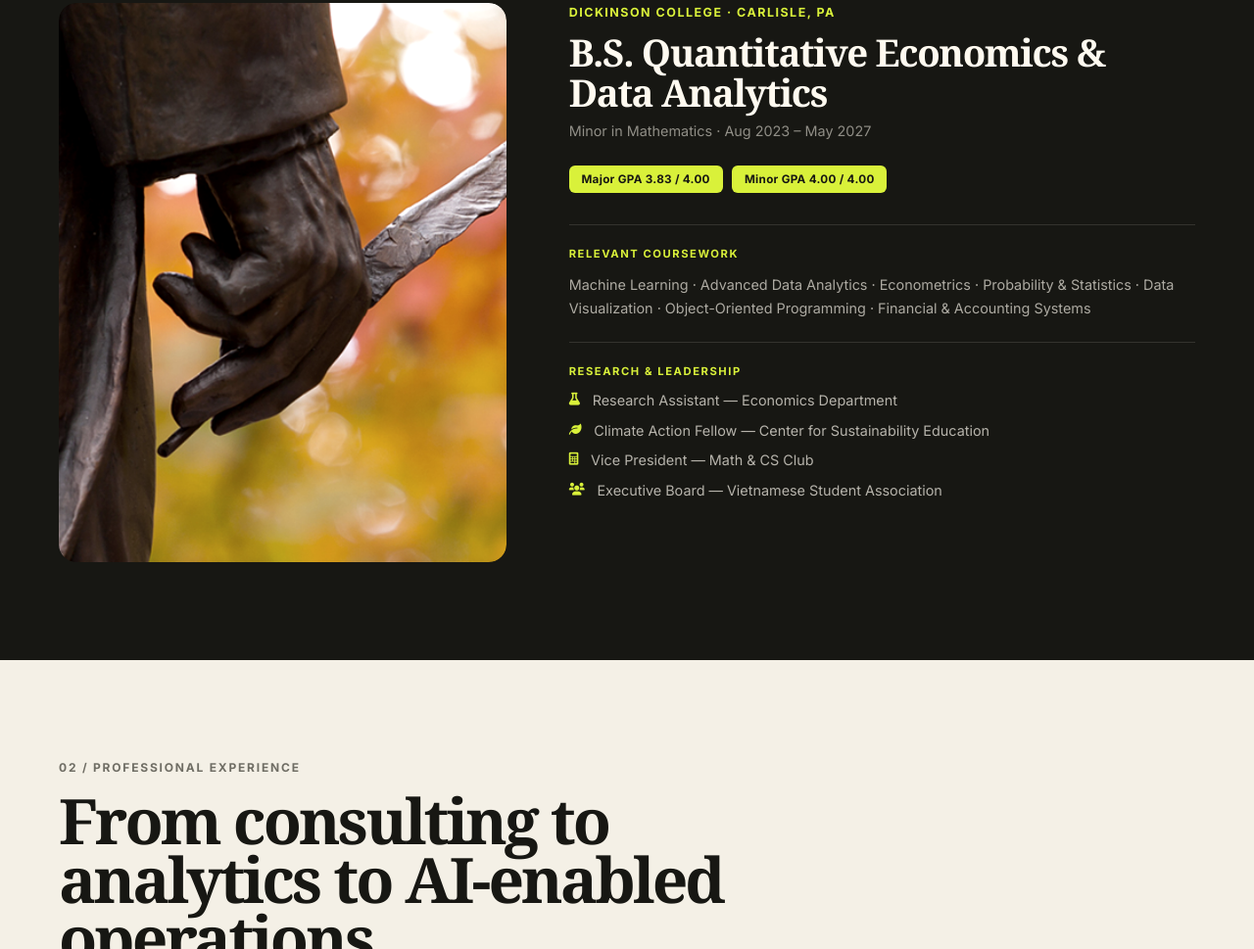
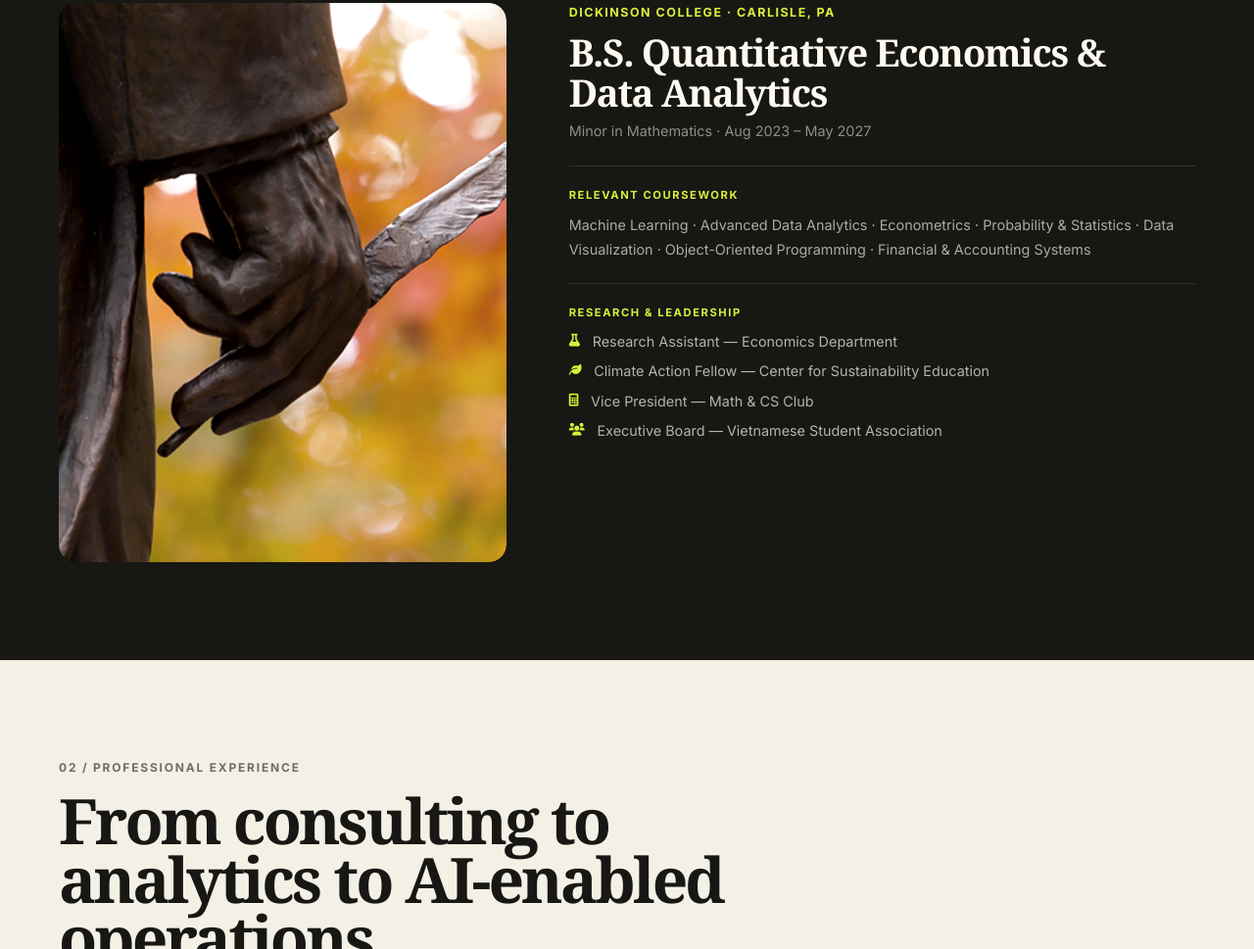
Before and after one commit to gracengg/New_to_Credit_Consumer_Risk_Analysis, a plain HTML site: page index.html in a window 1280 px wide. Shown: the part 1364-2333 px from the top of the page at 98% size. Drawn offline with Linux system fonts and the light colour scheme; a web font is replaced by a local one.

Commit message:
Remove GPA from public portfolio — keep private
Co-Authored-By: Claude Sonnet 4.6 <noreply@anthropic.com>

```diff
--- a/index.html
+++ b/index.html
@@ -122,10 +122,7 @@
           <p class="eyebrow acid-text">Dickinson College &middot; Carlisle, PA</p>
           <h3 class="edu-name">B.S. Quantitative Economics &amp; Data Analytics</h3>
           <p class="edu-minor">Minor in Mathematics &middot; Aug 2023 &ndash; May 2027</p>
-          <div class="gpa-row">
-            <span class="gpa-badge">Major GPA 3.83 / 4.00</span>
-            <span class="gpa-badge">Minor GPA 4.00 / 4.00</span>
-          </div>
+
           <div class="edu-box">
             <p class="box-label">Relevant Coursework</p>
             <p class="box-text">Machine Learning &middot; Advanced Data Analytics &middot; Econometrics &middot; Probability &amp; Statistics &middot; Data Visualization &middot; Object-Oriented Programming &middot; Financial &amp; Accounting Systems</p>
```
